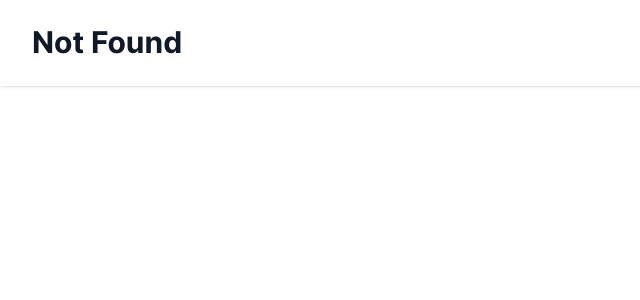
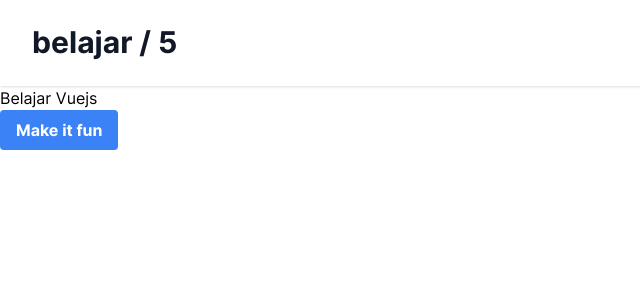
Before and after one commit to madeserius/serius, a Vue app: page /vklik in a window 1280 px wide. Before the commit this address had no page. Shown: the top 300 px of the page, without its empty margins (0-640 px from the left). Built offline with nearby package versions, Linux system fonts and the light colour scheme.

Commit message:
membuat methods dan button

```diff
--- a/src/routes.js
+++ b/src/routes.js
@@ -2,6 +2,7 @@
 import About from './views/About.vue'
 import NotFound from './views/NotFound.vue'
 import BelajarKadek from './views/BelajarKadek.vue'
+import BelajarVklik from './views/BelajarVklik.vue'
 
 /** @type {import('vue-router').RouterOptions['routes']} */
 export const routes = [
@@ -24,5 +25,14 @@
     // which is lazy-loaded when the route is visited.
     // component: () => import('./views/BelajarKadek.vue')
   },
+  {
+    path: '/vklik',
+    meta: { title: 'belajar' },
+    component: BelajarVklik,
+    // example of route level code-splitting
+    // this generates a separate chunk (About.[hash].js) for this route
+    // which is lazy-loaded when the route is visited.
+    // component: () => import('./views/BelajarVklik.vue')
+  },
   { path: '/:path(.*)', component: NotFound },
 ]
--- a/src/views/BelajarKadek.vue
+++ b/src/views/BelajarKadek.vue
@@ -1,39 +1,52 @@
 <template>
   <div id="vueApp">
     <h3>Belajar Serius {{ subject }}</h3>
-    <p>number : {{ number }}</p>
+    <button v-on:click="MakeItfune">Make it fun</button>
+
+    <!-- <p>number : {{ number }}</p>
     <p>kadek : {{ kadek }}</p>
     <p>kiki : {{ kiki }}</p>
-    <p>fadel : {{ fadel }}</p>
+    <p>fadel : {{ fadel }}</p> -->
   </div>
 </template>
 
 <script>
-// vue.createApp(sample).mount("#vueApp");
 export default {
   name: "belajar kadek",
   data() {
-    const subject = "";
+    const subject = {};
     return {
       subject: "vuejs",
-      kadek: "++++++++++",
-      kiki: "++",
-      fadel: "++++",
-      number: 0,
+      //   kadek: "",
+      //   kiki: "",
+      //   fadel: "++++",
+      //   number: 0,
     };
   },
   mounted() {
-    setInterval(() => {
-      this.number++;
-      this.kadek = this.kadek + "+";
-    }, 1000);
+    makeItfun();
+    this.subject = this.subject + "!!";
 
-    setInterval(() => {
-      this.kiki = this.kiki + "+";
-    }, 1500);
-    setInterval(() => {
-      this.fadel = this.fadel + "+";
-    }, 700);
+    // setInterval(() => {
+    //     this.number = this.number + 1;
+    //     if (this.number == 20) {
+    //       this.kadek = "sekarang angka 20";
+    //     } else if (this.number > 25) {
+    //       this.kadek =
+    //         "tadi udah " + this.kadek + "sekarang angka " + this.number;
+    //     } else {
+    //       this.kadek = "kadek fadel " + this.number;
+    //     }
+    //     this.kadek = this.kadek + "kadek fadel " + this.number;
+    // });
+
+    // setInterval(() => {
+    //   this.kiki = this.kiki + "+";
+    // }, 1500);
+    // setInterval(() => {
+    //   this.fadel = this.fadel + "+";
+    // }, 700);
+    vue.createApp(sample).mount("#vueApp");
   },
 };
 </script>
--- /dev/null
+++ b/src/views/BelajarVklik.vue
@@ -0,0 +1,38 @@
+<template>
+  <div>
+    <h3>Belajar {{ subject }}</h3>
+    <button
+      @click="makeItfun()"
+      class="
+        bg-blue-500
+        hover:bg-blue-700
+        text-white
+        font-bold
+        py-2
+        px-4
+        rounded
+      "
+    >
+      Make it fun
+    </button>
+  </div>
+</template>
+
+<script>
+export default {
+  subject: "Vuehs",
+  data() {
+    return {
+      subject: "Vuejs",
+    };
+  },
+  methods: {
+    makeItfun() {
+      this.subject = this.subject + "!!!!";
+    },
+  },
+};
+</script>
+
+<style lang="scss" scoped>
+</style>
```
